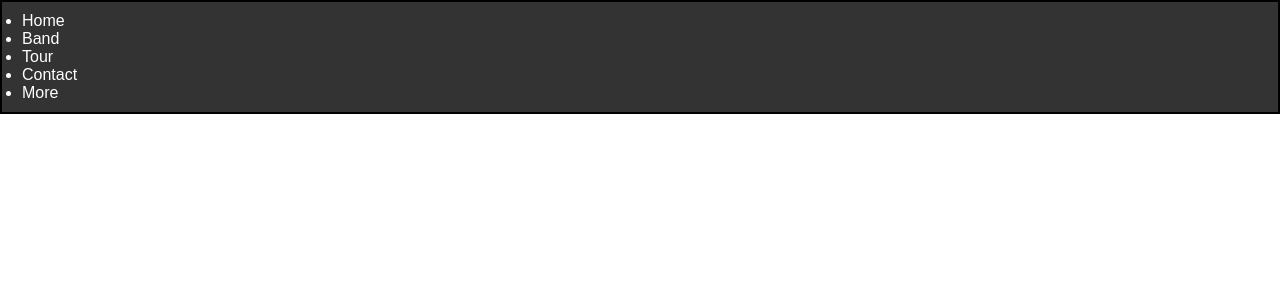
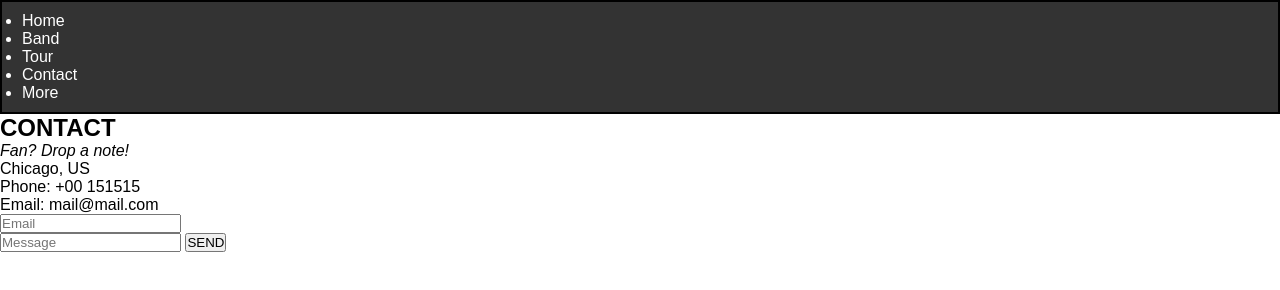
Before and after one commit to tivereidoro/webDevCollab, a plain HTML site: page index.html in a window 1280 px wide. Drawn offline with Linux system fonts and the light colour scheme.

Commit message:
created a CONTACT section with index.tml and i am looking foward to css

```diff
--- a/index.html
+++ b/index.html
@@ -35,6 +35,33 @@
     <!-- ====== TOUR DATE SECTION ====== -->
 
     <!-- ====== CONTACT SECTION ====== -->
+    <section class="contact">
+        <div class="contact_content">
+            <h2>CONTACT</h2>
+          <p class="note"><i>Fan? Drop a note!</i></p>
+    <div class="contact_info">
+      <div class="Collaboration">
+        <i class="fa fa-map-marker" style="width:30px"></i> Chicago, US<br>
+        <i class="fa fa-phone" style="width:30px"></i> Phone: +00 151515<br>
+        <i class="fa fa-envelope" style="width:30px"> </i> Email: mail@mail.com<br>
+        </div>
+      <div class="w3-col m6">
+        <form action="/action_page.php" target="_blank"
+         type="text" placeholder="Name" required name="Name">
+            </div>
+            <div class="">
+              <input  type="text" placeholder="Email" required name="Email">
+            </div>
+          </div>
+          <input class="" type="text" placeholder="Message" required name="Message">
+          <button class="" type="submit">SEND</button>
+        </form>
+      </div>
+    </div>
+  </div>
+
+<!-- End Page Content -->
+
 
     <!-- ====== EMPTY IMAGE SECTION ====== -->
 
--- a/style.css
+++ b/style.css
@@ -12,3 +12,4 @@ header {
   padding: 10px 20px;
   border: black 2px solid;
 }
+/
```
